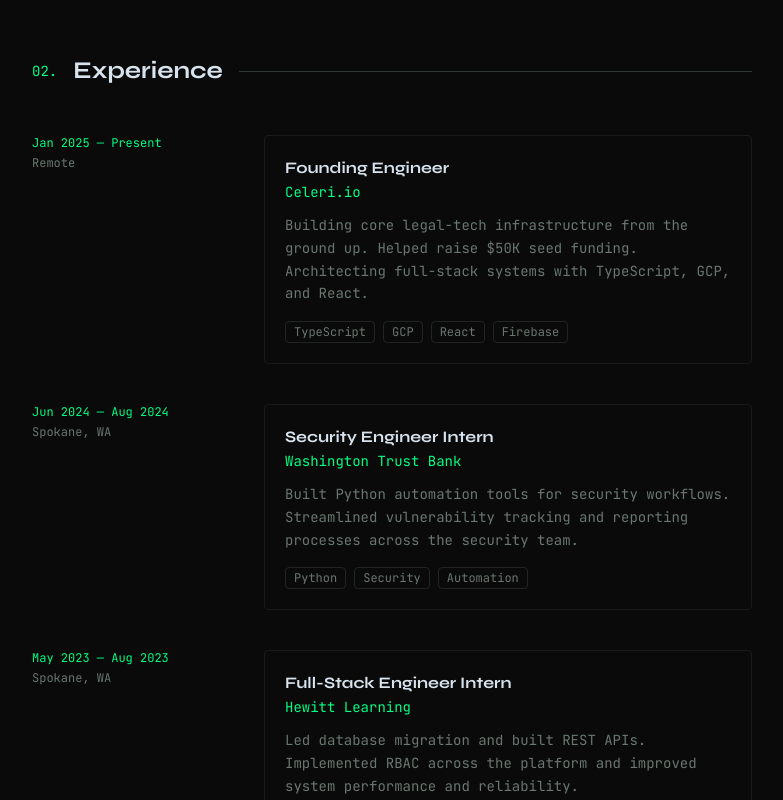
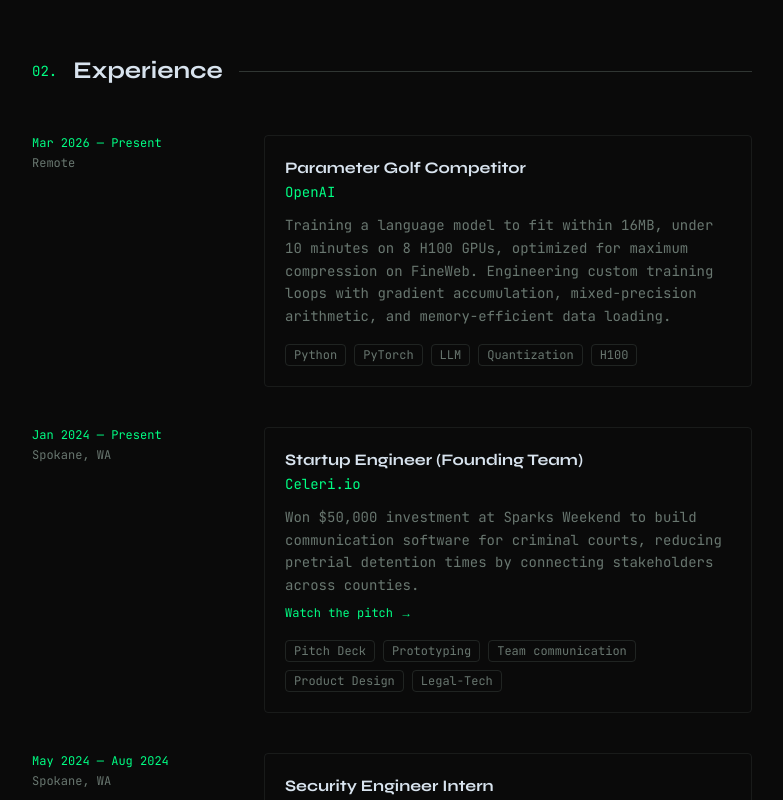
Before and after one commit to bereketlemma/bereket-portfolio, a Next.js app: page / in a window 1280 px wide. Shown: the part 740-1540 px from the top of the page, without its empty margins (248-1031 px from the left). Built offline with nearby package versions, Linux system fonts and the light colour scheme.

Commit message:
feat: updated experience with resume data

```diff
--- a/app/home/_components/experience.tsx
+++ b/app/home/_components/experience.tsx
@@ -1,66 +1,77 @@
 const experiences = [
   {
-    date: "Jan 2025 — Present",
-    role: "Founding Engineer",
-    company: "Celeri.io",
+    date: "Mar 2026 — Present",
+    role: "Parameter Golf Competitor",
+    company: "OpenAI",
     location: "Remote",
     description:
-      "Building core legal-tech infrastructure from the ground up. Helped raise $50K seed funding. Architecting full-stack systems with TypeScript, GCP, and React.",
-    tags: ["TypeScript", "GCP", "React", "Firebase"],
+      "Training a language model to fit within 16MB, under 10 minutes on 8 H100 GPUs, optimized for maximum compression on FineWeb. Engineering custom training loops with gradient accumulation, mixed-precision arithmetic, and memory-efficient data loading.",
+    tags: ["Python", "PyTorch", "LLM", "Quantization", "H100"],
   },
   {
-    date: "Jun 2024 — Aug 2024",
+    date: "Jan 2024 — Present",
+    role: "Startup Engineer (Founding Team)",
+    company: "Celeri.io",
+    location: "Spokane, WA",
+    description:
+      "Won $50,000 investment at Sparks Weekend to build communication software for criminal courts, reducing pretrial detention times by connecting stakeholders across counties.",
+    tags: ["Pitch Deck", "Prototyping", "Team communication", "Product Design", "Legal-Tech"],
+    link: "https://www.youtube.com/watch?v=CvY1y46ypYw",
+    linkLabel: "Watch the pitch →",
+  },
+  {
+    date: "May 2024 — Aug 2024",
     role: "Security Engineer Intern",
     company: "Washington Trust Bank",
     location: "Spokane, WA",
     description:
-      "Built Python automation tools for security workflows. Streamlined vulnerability tracking and reporting processes across the security team.",
-    tags: ["Python", "Security", "Automation"],
+      "Automated IT and vulnerability monitoring workflows using PowerShell and Python REST APIs, eliminating 80+ engineering hours/week. Deployed 5+ automated security compliance checks integrated with Azure and GitHub Actions CI/CD.",
+    tags: ["Python", "PowerShell", "Azure", "GitHub Actions", "Security"],
   },
   {
-    date: "May 2023 — Aug 2023",
-    role: "Full-Stack Engineer Intern",
+    date: "Feb 2025 — May 2025",
+    role: "Full-Stack Software Engineer Intern",
     company: "Hewitt Learning",
-    location: "Spokane, WA",
+    location: "Remote",
     description:
-      "Led database migration and built REST APIs. Implemented RBAC across the platform and improved system performance and reliability.",
-    tags: ["React", "Node.js", "PostgreSQL", "REST APIs", "RBAC"],
+      "Designed scalable REST APIs with C#, ASP.NET Core, and MySQL with RBAC. Automated PDF report generation reducing turnaround by 60%. Deployed via GitHub Actions CI/CD.",
+    tags: ["C#", "ASP.NET Core", "MySQL", "REST APIs", "CI/CD"],
   },
 ]
 
 export default function Experience() {
   return (
     <section id="experience" className="py-20">
-
-      {/* Section header */}
       <div className="mb-12 flex items-center gap-4">
         <span className="font-mono text-sm text-accent">02.</span>
         <h2 className="font-syne text-2xl font-bold text-foreground">Experience</h2>
         <div className="h-px flex-1 bg-border" />
       </div>
 
-      {/* Experience list */}
       <div className="flex flex-col gap-10">
         {experiences.map((exp, i) => (
           <div
             key={i}
             className="group grid grid-cols-1 gap-2 md:grid-cols-[200px_1fr] md:gap-8"
           >
-            {/* Left: date + location */}
             <div className="flex flex-col">
               <span className="font-mono text-xs text-accent">{exp.date}</span>
               <span className="mt-1 font-mono text-xs text-muted-foreground">{exp.location}</span>
             </div>
 
-            {/* Right: role + company + description + tags */}
             <div className="rounded border border-border/40 p-5 transition-all group-hover:border-accent/30 group-hover:bg-surface/50">
-              <h3 className="font-syne text-base font-bold text-foreground">
-                {exp.role}
-              </h3>
+              <h3 className="font-syne text-base font-bold text-foreground">{exp.role}</h3>
               <p className="mt-0.5 font-mono text-sm text-accent">{exp.company}</p>
-              <p className="mt-3 text-sm leading-relaxed text-muted-foreground">
-                {exp.description}
-              </p>
+              <p className="mt-3 text-sm leading-relaxed text-muted-foreground">{exp.description}</p>
+              {exp.link && (
+                <a
+                  href={exp.link}
+                  target="_blank"
+                  className="mt-2 inline-block font-mono text-xs text-accent hover:underline"
+                >
+                  {exp.linkLabel}
+                </a>
+              )}
               <div className="mt-4 flex flex-wrap gap-2">
                 {exp.tags.map((tag) => (
                   <span
```
